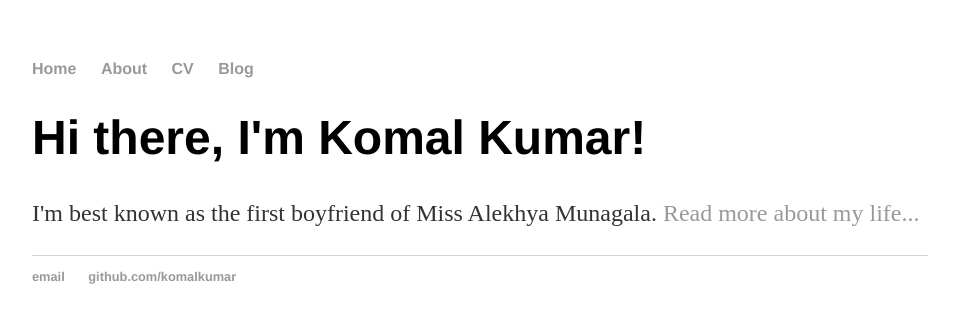
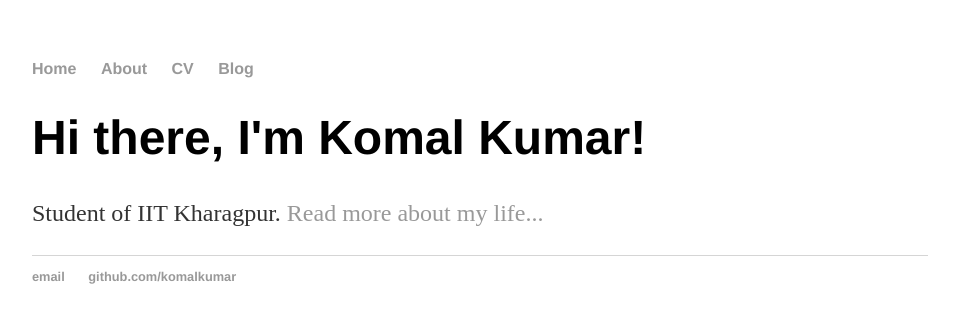
Before and after one commit to baymax28/baymax28.github.io, a Jekyll site: the page built from index.html, in a window 1280 px wide. Shown: the top 323 px of the page, without its empty margins (160-1119 px from the left). Built offline with Jekyll 4.4.1, drawn with Linux system fonts in a browser that asks for light colours.

Commit message:
Update index.html

```diff
--- a/index.html
+++ b/index.html
@@ -4,5 +4,5 @@ title: Komal Kumar
 ---
 <div class="blurb">
 	<h1>Hi there, I'm Komal Kumar!</h1>
-	<p>I'm best known as the first boyfriend of Miss Alekhya Munagala. <a href="/about">Read more about my life...</a></p>
+	<p>Student of IIT Kharagpur. <a href="/about">Read more about my life...</a></p>
 </div><!-- /.blurb -->
```
